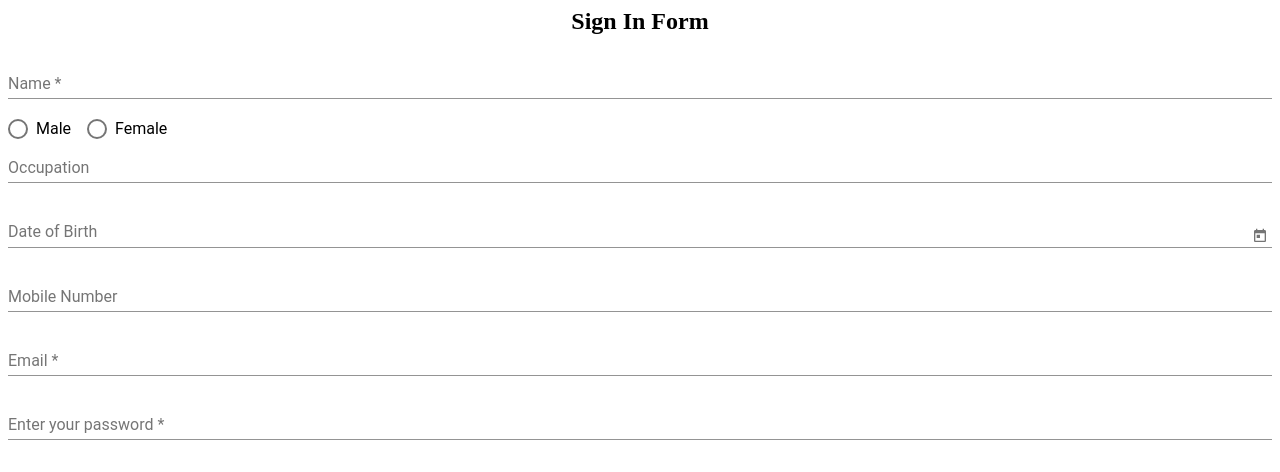
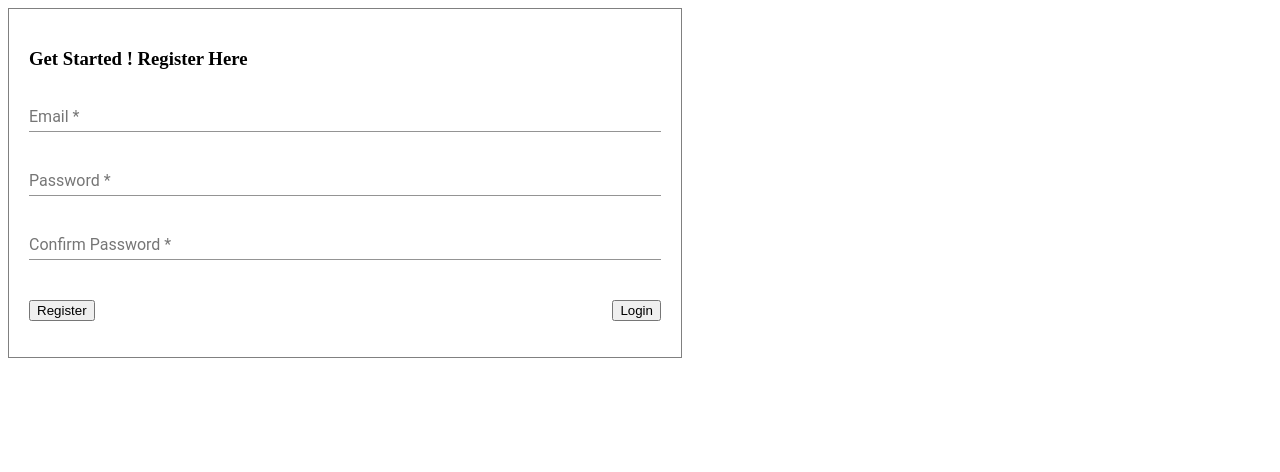
Before and after one commit to Zakir6694/ReactiveForm, an Angular app: page / in a window 1280 px wide. Shown: the top 472 px of the page. Built offline with nearby package versions, Linux system fonts and the light colour scheme.

Commit message:
4 files modified

```diff
--- a/src/app/app.component.css
+++ b/src/app/app.component.css
@@ -1,25 +1,20 @@
-h2{
-  text-align: center;
-}
-.example-form{
+.input-width{
   width: 100%;
 }
-.example-full-width{
-  width:100%;
+.reactiveDiv{
+  border: 1px solid grey;
+  padding:20px;
+  width:50%;
 }
-.mat-radio-button ~ .mat-radio-button {
-  margin-left: 16px;
+.wrap-btn{
+  padding-top: 20px;
 }
-.btn{
- background-color: green;
- border: 1px solid green;
-padding:2px 20px;
-display: flex;
-right: 0;
-position: absolute;
-margin-right: 20px;
+.loginBtn{
+  float: right;
 }
-.radio-btn{
-  position: relative;
-  top: 10px;
+@media only screen and (max-width:768px){
+  .reactiveDiv{
+    width:100%;
+    display: table-cell;
+  }
 }
--- a/src/app/app.component.html
+++ b/src/app/app.component.html
@@ -1,38 +1,24 @@
-<form #userlogin = "ngForm" (ngSubmit) ="userlogin.valid && onClickSubmit(userlogin.value)" >
-  <h2>Sign In Form</h2>
-  <mat-form-field class="example-full-width">
-    <input matInput placeholder="Name" name="name" [(ngModel)]="name" #loginName="ngModel" required>
-    <mat-hint *ngIf="userlogin.submitted">
-      <mat-hint align="end" *ngIf="loginName.errors?.required">Name is Required</mat-hint>
-    </mat-hint>
+<div class="reactiveDiv">
+	<h3>Get Started ! Register Here</h3>
+	<form [formGroup]="reactiveForm">
+		<mat-form-field class="input-width">
+			<input matInput type="text" email placeholder="Email" name="emailId" formControlName="emailId">
+    <mat-hint align="end" *ngIf="erroMsg('emailId')">Email is required</mat-hint>
+    <mat-hint *ngIf="">Email is not valid</mat-hint>
   </mat-form-field>
-  <mat-radio-group>
-  <mat-radio-button value="1">Male</mat-radio-button>
-  <mat-radio-button value="2">Female</mat-radio-button>
-  </mat-radio-group>
-  <mat-form-field class="example-full-width">
-    <input matInput placeholder="Occupation">
+  <mat-form-field class="input-width">
+			<input matInput placeholder="Password" name="pass" formControlName="pass">
+    <mat-hint align="end" *ngIf="erroMsg('pass')">Password is required</mat-hint>
+    <mat-hint *ngIf="">Password is not strong </mat-hint>
   </mat-form-field>
-  <mat-form-field class="example-form">
-  <input matInput [matDatepicker]="picker" placeholder="Date of Birth">
-  <mat-datepicker-toggle matSuffix [for]="picker"></mat-datepicker-toggle>
-  <mat-datepicker #picker></mat-datepicker>
-</mat-form-field>
-  <mat-form-field class="example-full-width">
-    <input matInput placeholder="Mobile Number">
+  <mat-form-field class="input-width">
+			<input matInput type="password" placeholder="Confirm Password" name="confirm" formControlName="confirm">
+      <mat-hint align="end" *ngIf="erroMsg('confirm')">Confirm Password is must</mat-hint>
+    <mat-hint *ngIf="" >Password Don't Match</mat-hint>
   </mat-form-field>
-  <mat-form-field class="example-full-width">
-    <input matInput placeholder="Email" email [(ngModel)]="email" name="email" #loginEmail="ngModel" required>
-    <mat-hint *ngIf="userlogin.submitted">
-       <mat-hint *ngIf="loginEmail.value?.length <=0">Enter Email</mat-hint>
-      <mat-hint *ngIf="loginEmail.errors?.email">Email is Invalid</mat-hint>
-    </mat-hint>
-  </mat-form-field>
-  <mat-form-field class="example-form">
-    <input matInput placeholder="Enter your password" [type]="hide ? 'password' : 'text'" [(ngModel)]="pass" name="pass" #password="ngModel" required>
-    <mat-hint *ngIf="userlogin.submitted">
-      <mat-hint *ngIf="password.errors?.required">Password is Required</mat-hint>
-    </mat-hint>
-  </mat-form-field>
-
-</form>
+  <div class="wrap-btn">
+  <button type="submit" class="registerBtn" (click)="reactiveSubmit()">Register</button>
+  <button type ="button" class="loginBtn">Login</button>
+  </div>
+  </form>
+</div>
--- a/src/app/app.component.ts
+++ b/src/app/app.component.ts
@@ -1,14 +1,45 @@
-import { Component } from '@angular/core';
+import { Component,OnInit } from '@angular/core';
+import {FormGroup ,FormControl, Validators,FormBuilder,AbstractControl} from '@angular/forms';
 
 @Component({
   selector: 'my-app',
   templateUrl: './app.component.html',
   styleUrls: [ './app.component.css' ]
 })
-export class AppComponent  {
-  constructor(){}
-hide=true;
-onClickSubmit(value){
-   alert('Your Form has been submitted');
+export class AppComponent implements OnInit {
+  reactiveForm:FormGroup;
+  constructor(private fb:FormBuilder){}
+ ngOnInit(){
+   this.reactiveForm = this.fb.group({
+    emailId :["",[Validators.required]],
+    pass :["",[Validators.required]],
+    confirm :["",[Validators.required]]
+   });
+ }
+ erroMsg(field:string){
+   return !this.reactiveForm.get(field).valid && this.reactiveForm.get(field).touched ;
+ }
+ isFieldValid(formGroup: FormGroup) {
+  Object.keys(formGroup.controls).forEach(field => {
+    const control = formGroup.get(field);
+    if (control instanceof FormControl) {
+      control.markAsTouched({ onlySelf: true });
+    } else if (control instanceof FormGroup) {
+      this.isFieldValid(control);
+    }
+  });
 }
+
+reactiveSubmit(){
+  if(this.reactiveForm.valid){
+      alert('You have submitted the form successfully')
+  }
+  else{
+    this.isFieldValid(this.reactiveForm);
+  }
 }
+
+ /*errorMsg(field:string){
+   return this.reactiveForm.get(field).valid && this.reactiveForm.get(field).touched;
+ }*/
+}
--- a/src/app/app.module.ts
+++ b/src/app/app.module.ts
@@ -2,12 +2,13 @@ import { NgModule } from '@angular/core';
 import { BrowserModule } from '@angular/platform-browser';
 import { FormsModule } from '@angular/forms';
 import { BrowserAnimationsModule } from '@angular/platform-browser/animations';
+import {ReactiveFormsModule} from '@angular/forms';
 
 import { AppComponent } from './app.component';
 import {DemoMaterialModule} from './angular-material';
 
 @NgModule({
-  imports:      [ BrowserModule, FormsModule,DemoMaterialModule,BrowserAnimationsModule ],
+  imports:      [ BrowserModule, FormsModule,DemoMaterialModule,BrowserAnimationsModule,ReactiveFormsModule ],
   declarations: [ AppComponent],
   bootstrap:    [ AppComponent ]
 })
```
